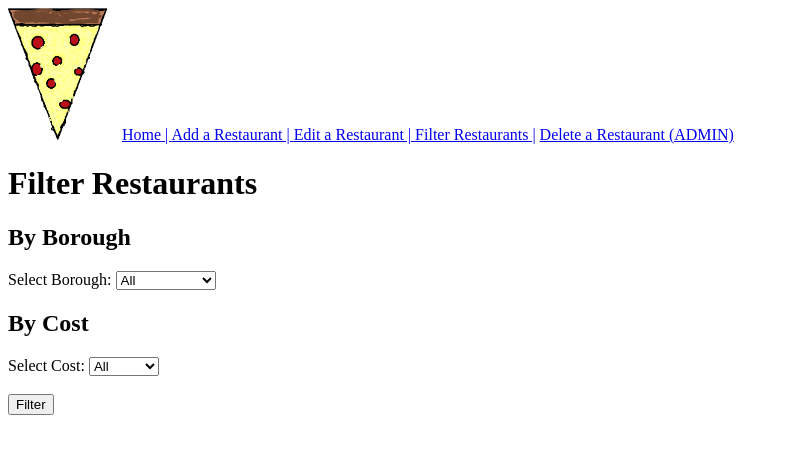
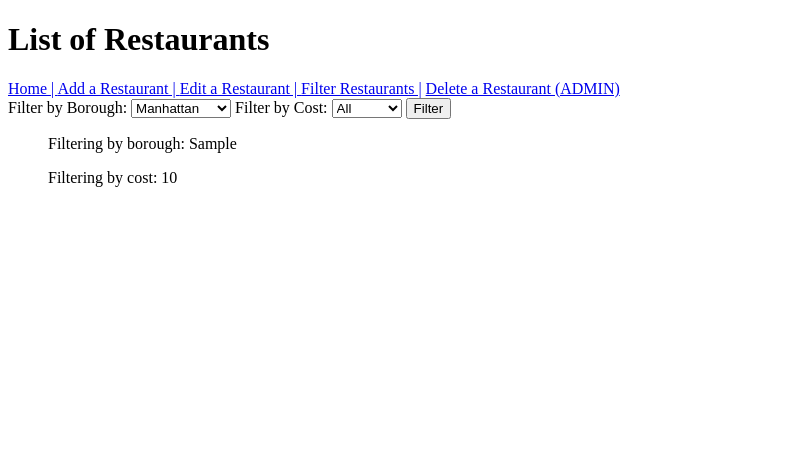
Before and after one commit to software-students-fall2023/2-web-app-exercise-plant-2-0, a Flask app: template templates/pages/filter.html in a window 1280 px wide. Shown: the top 454 px of the page, without its empty margins (0-789 px from the left). Run offline with Flask 3, Linux system fonts and the light colour scheme; the template is opened without the code that fills it: most values are stand-ins (such as "Sample title", 1, 10 or a date in 2020).

Commit message:
fixed filter

```diff
--- a/backend/main.py
+++ b/backend/main.py
@@ -128,7 +128,6 @@ def show_all():
     selected_borough = request.args.get('borough', 'all').lower()
 
     # Render an HTML template to display the list of restaurants
-    print("*** selected ", selected_borough)
     return render_template('pages/home.html', restaurants=restaurants, selected_borough=selected_borough)
 
 @app.route('/search', methods=['GET'])
@@ -142,5 +141,14 @@ def search_restaurants():
     # Render an HTML template to display the list of restaurants
     return render_template('pages/search.html', restaurants=restaurants, selected_borough='all', selected_name=selected_name)
 
+@app.route('/filter', methods=['GET'])
+def filter():
+    # # Get the search term from the form
+    restaurants = list(collection.find({}))
+    selected_borough = request.args.get('borough', 'all').lower()
+    selected_cost = request.args.get('cost', 'all')
+    return render_template('pages/filter.html', restaurants=restaurants, selected_borough=selected_borough, selected_cost=selected_cost)
+
+
 if __name__ == '__main__':
     app.run(debug=True)
--- a/templates/pages/filter.html
+++ b/templates/pages/filter.html
@@ -12,60 +12,64 @@
             float: none;
             margin-right: 10px;
         }
-
-
     </style>
 </head>
 
 <body>
-    <img src="pizzalogo.png" alt="SliceNYC Logo">
+    <h1>List of Restaurants</h1>
+
     <a href="/"> Home | </a>
     <a href="/add"> Add a Restaurant | </a>
     <a href="/edit"> Edit a Restaurant | </a>
     <a href="/filter"> Filter Restaurants |</a>
     <a href="/delete"> Delete a Restaurant (ADMIN) </a>
-   <h1>Filter Restaurants</h1>
-   <h2>By Borough</h2>
-   <div></div>
-    <form action="/filter" method="POST">
-
-        <label for="borough">Select Borough:</label>
-    <select name="borough" id="borough">
-        <option value="all">All</option>
-        <option value="manhattan">Manhattan</option>
-        <option value="brooklyn">Brooklyn</option>
-        <option value="queens">Queens</option>
-        <option value="bronx">Bronx</option>
-        <option value="statenisland">Staten Island</option>
-    </select>
 
 
-        <h2>By Cost</h2>
-
-        <label for="cost">Select Cost:</label>
+    <form method="GET">
+        <label for="borough">Filter by Borough:</label>
+        <select name="borough" id="borough">
+            <option value="manhattan" {% if selected_borough == 'manhattan' %}selected{% endif %}>Manhattan</option>
+            <option value="brooklyn" {% if selected_borough == 'brooklyn' %}selected{% endif %}>Brooklyn</option>
+            <option value="queens" {% if selected_borough == 'queens' %}selected{% endif %}>Queens</option>
+            <option value="bronx" {% if selected_borough == 'bronx' %}selected{% endif %}>Bronx</option>
+            <option value="statenisland" {% if selected_borough == 'statenisland' %}selected{% endif %}>Staten Island</option>
+            <option value="all" {% if selected_borough == 'all' %}selected{% endif %}>All</option>
+        </select>
+        <label for="cost">Filter by Cost:</label>
         <select name="cost" id="cost">
             <option value="all">All</option>
             <option value="low">Low</option>
             <option value="medium">Medium</option>
             <option value="high">High</option>
         </select>
-        <br>
-
-        <br>
-        <div>
-            <button type="submit">Filter</button>
-        </div>
-        <br>
-
-
+        <button type="submit">Filter</button>
     </form>
 
+    <ul>
+        {% for restaurant in restaurants %}
+        <p> Filtering by borough: {{selected_borough}} </p>
+        <p> Filtering by cost: {{selected_cost}} </p>
+
+         {% if (restaurant.borough == selected_borough or selected_borough == 'all') and (restaurant.cost == selected_cost or selected_cost == 'all') %}
+                <li>
+                    <strong>{{ restaurant.restaurant_name }}</strong><br>
+                    Address: {{ restaurant.address_line1 }}, {{ restaurant.borough }}, {{ restaurant.zip }}<br>
+                    Description: {{ restaurant.description }}<br>
+                    Cost: {{ restaurant.cost }}<br>
+                    Hours:
+                    <ul>
+                        <li>Sunday: {{ restaurant.sunday_hours }}</li>
+                        <li>Monday: {{ restaurant.monday_hours }}</li>
+                        <li>Tuesday: {{ restaurant.tuesday_hours }}</li>
+                        <li>Wednesday: {{ restaurant.wednesday_hours }}</li>
+                        <li>Thursday: {{ restaurant.thursday_hours }}</li>
+                        <li>Friday: {{ restaurant.friday_hours }}</li>
+                        <li>Saturday: {{ restaurant.saturday_hours }}</li>
+                    </ul>
+                </li>
+            {% endif %}
+        {% endfor %}
+    </ul>
 </body>
 
 </html>
-
-
-
-</body>
-
-</html>
```
Also changed, not shown: templates/pages/home.html (+4 -4 lines).
